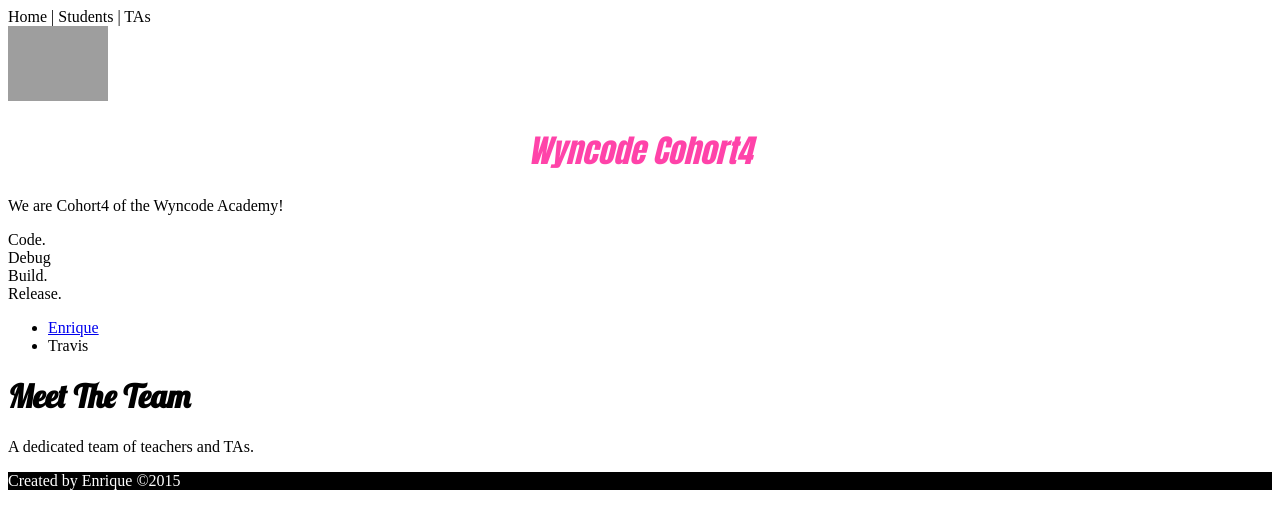
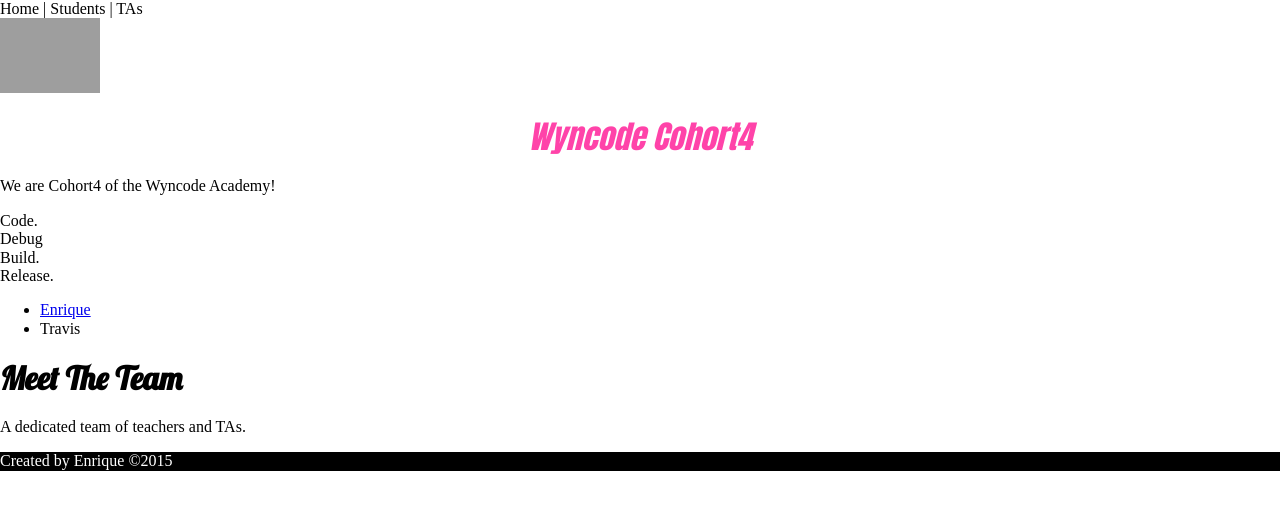
Before and after one commit to EQcoder84/gh-branch, a plain HTML site: page index.html in a window 1280 px wide. Drawn offline with nearby package versions, Linux system fonts and the light colour scheme; grey boxes are pictures that could not be loaded.

Commit message:
Update index.html

```diff
--- a/index.html
+++ b/index.html
@@ -9,8 +9,8 @@
       background-color: #000;
       color:#fff;
     }
-
   </style>
+  <link href="//cdnjs.cloudflare.com/ajax/libs/normalize/3.0.2/normalize.css" rel="stylesheet">
   <link href='http://fonts.googleapis.com/css?family=Lobster' rel='stylesheet' type='text/css'>
   <link href="styles/style.css"rel="stylesheet">
 
```
